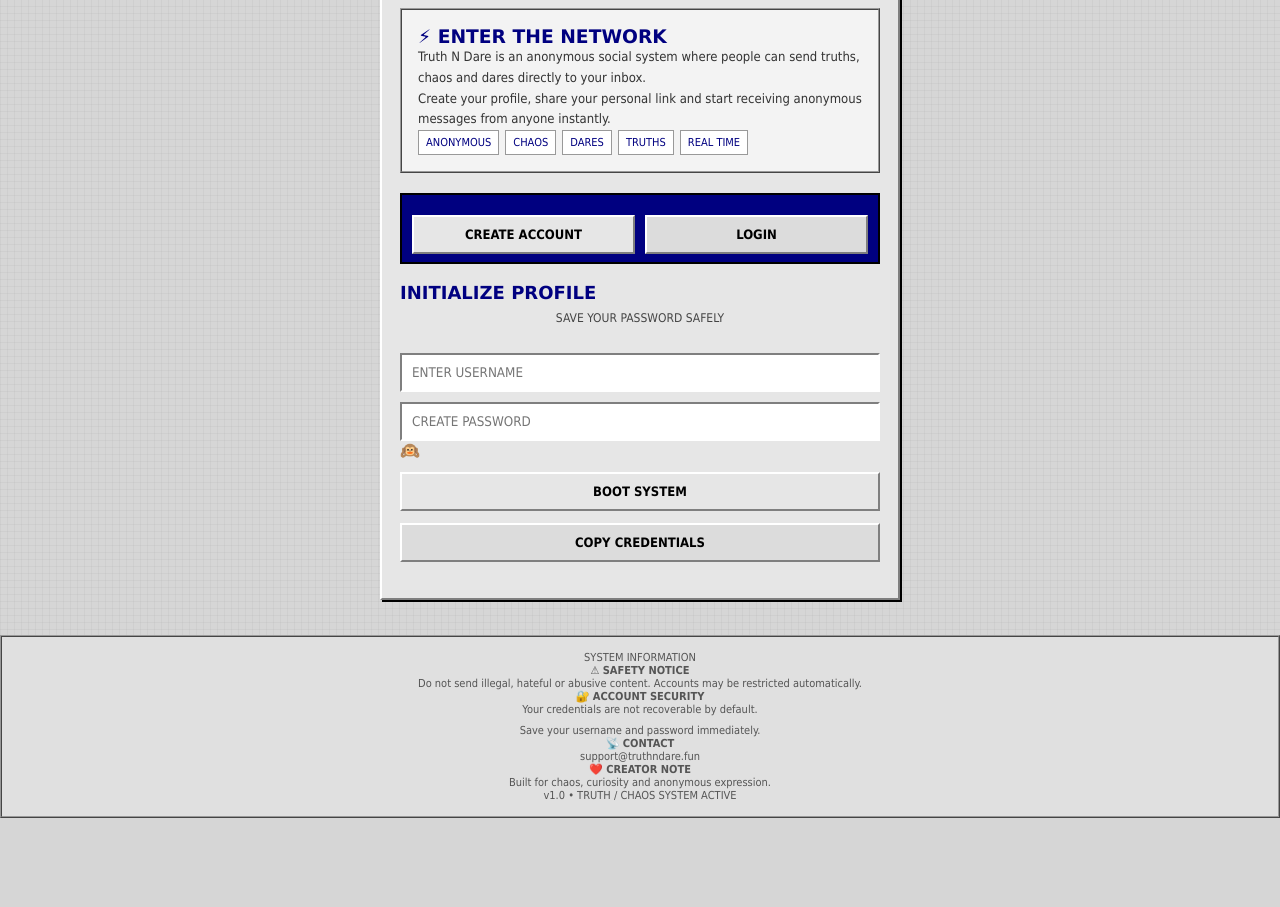
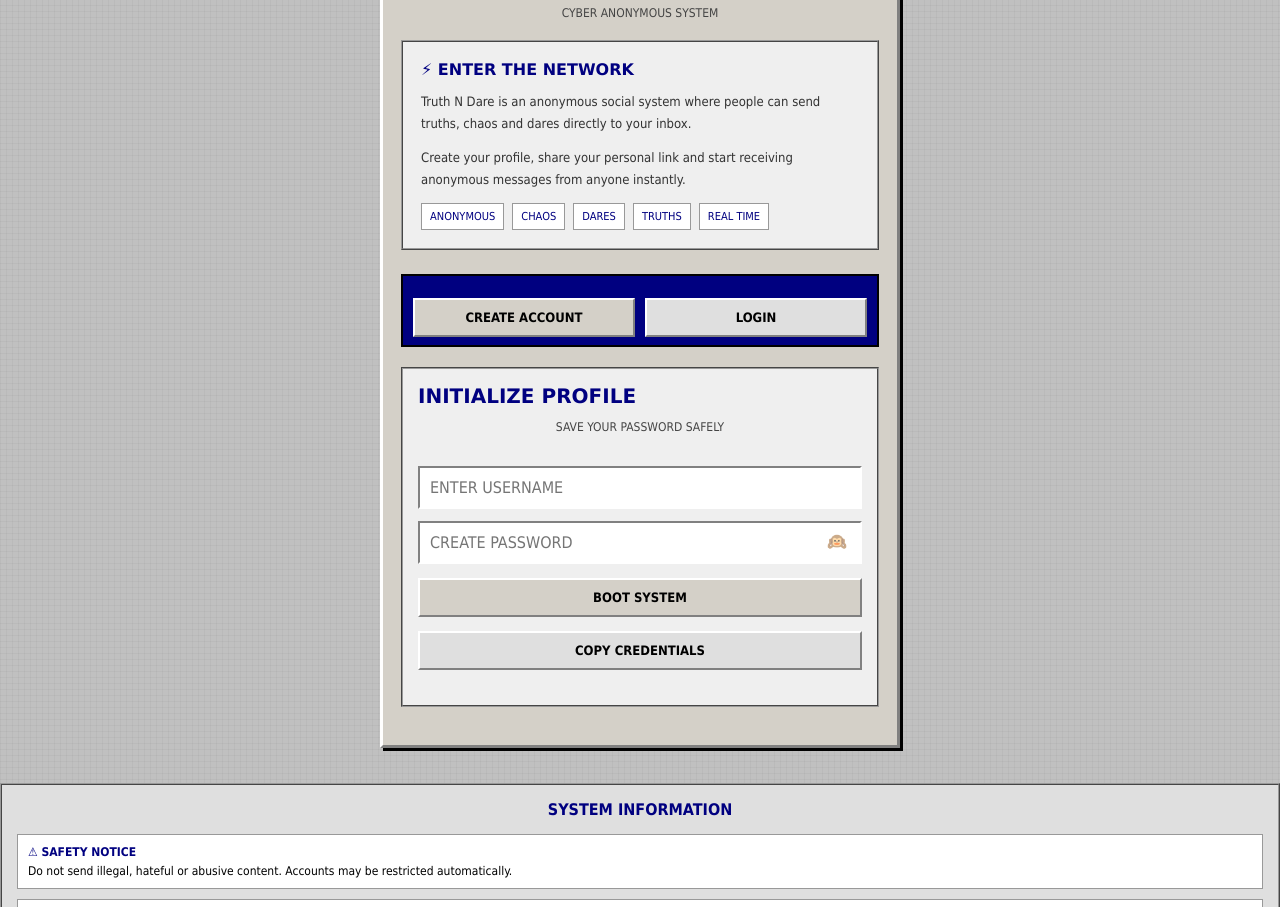
Before and after one commit to rayangithub1/truthndare.fun, a website: page truthndare.app/public/index.html in a window 1280 px wide. Shown: the part 169-1076 px from the top of the page. Before the commit the page ends 987 px from the top, so only its background shows below. Drawn offline with nearby package versions, Linux system fonts and the light colour scheme.

Commit message:
Refactor CSS for 90s internet style

```diff
--- a/truthndare.app/public/style.css
+++ b/truthndare.app/public/style.css
@@ -1,5 +1,5 @@
 /* =========================================================
-   CLASSIC EARLY INTERNET / YAHOO / WIN98 HYBRID (REFINED)
+   90s INTERNET / YAHOO / WINDOWS 98 STYLE
 ========================================================= */
 
 * {
@@ -8,147 +8,169 @@
   box-sizing: border-box;
 }
 
+input,
+textarea,
+select,
+button {
+  font-size: 16px;
+  -webkit-appearance: none;
+}
+
 :root {
-  --bg: #d6d6d6;
-  --panel: #e6e6e6;
-  --panel-dark: #7f7f7f;
+  --bg: #c0c0c0;
+  --panel: #d4d0c8;
+  --panel-dark: #808080;
   --panel-light: #ffffff;
 
-  --text: #000;
-  --muted: #444;
+  --text: #000000;
+  --muted: #444444;
 
   --blue: #000080;
   --link: #0000ee;
 
-  --green: #1a7f1a;
-  --orange: #c77700;
-  --red: #a30000;
+  --green: #008000;
+  --orange: #cc7a00;
+  --red: #990000;
 
   --ui: Tahoma, Verdana, Arial, sans-serif;
 }
 
 /* =========================================================
-   BODY (SOFTER OLD WEB FEEL)
+   BODY
 ========================================================= */
 
 body {
   min-height: 100vh;
+
+  background: #c0c0c0;
+
   font-family: var(--ui);
   color: var(--text);
 
-  background: var(--bg);
+  overflow-x: hidden;
 
-  /* subtle old CRT-ish noise grid */
   background-image:
-    linear-gradient(rgba(0,0,0,0.03) 1px, transparent 1px),
-    linear-gradient(90deg, rgba(0,0,0,0.03) 1px, transparent 1px);
-  background-size: 7px 7px;
+    linear-gradient(to right, rgba(0,0,0,0.03) 1px, transparent 1px),
+    linear-gradient(to bottom, rgba(0,0,0,0.03) 1px, transparent 1px);
+
+  background-size: 6px 6px;
 }
 
 /* =========================================================
-   CONTAINER (REAL WINDOW LOOK)
+   CONTAINER
 ========================================================= */
 
 .container {
   width: 92%;
   max-width: 520px;
+
   margin: 35px auto;
 
   background: var(--panel);
 
   padding: 18px;
 
-  border-top: 2px solid var(--panel-light);
-  border-left: 2px solid var(--panel-light);
-  border-right: 2px solid var(--panel-dark);
-  border-bottom: 2px solid var(--panel-dark);
+  border-top: 3px solid var(--panel-light);
+  border-left: 3px solid var(--panel-light);
+  border-right: 3px solid var(--panel-dark);
+  border-bottom: 3px solid var(--panel-dark);
 
-  box-shadow: 2px 2px 0 #000;
+  box-shadow: 3px 3px 0 #000;
+}
+
+.container.large {
+  max-width: 900px;
 }
 
 /* =========================================================
-   HEADINGS (OLD WEB STYLE CLEAN BLUE)
+   HEADINGS
 ========================================================= */
 
-h1, h2, h3 {
+h1,
+h2,
+h3 {
   font-family: Verdana, Arial, sans-serif;
   color: var(--blue);
+
+  margin-bottom: 12px;
 }
 
 h1 {
-  font-size: 26px;
-  padding-bottom: 6px;
+  font-size: 28px;
   border-bottom: 2px solid var(--blue);
+  padding-bottom: 8px;
 }
 
 h2 {
-  font-size: 18px;
-  margin-bottom: 8px;
+  font-size: 20px;
 }
 
 .subtitle {
+  text-align: center;
+  color: var(--muted);
   font-size: 12px;
-  color: var(--muted);
-  text-align: center;
-  margin-bottom: 18px;
+  margin-bottom: 20px;
 }
 
 /* =========================================================
-   INPUTS (CLASSIC FORM STYLE)
+   INPUTS
 ========================================================= */
 
 input,
 textarea,
 select {
   width: 100%;
-  margin-top: 10px;
+
+  margin-top: 12px;
   padding: 10px;
+
+  background: white;
+  color: black;
 
   font-family: var(--ui);
 
-  background: #fff;
-  color: #000;
-
-  border-top: 2px solid var(--panel-dark);
-  border-left: 2px solid var(--panel-dark);
-  border-right: 2px solid var(--panel-light);
-  border-bottom: 2px solid var(--panel-light);
+  border-top: 2px solid #808080;
+  border-left: 2px solid #808080;
+  border-right: 2px solid #ffffff;
+  border-bottom: 2px solid #ffffff;
 
   outline: none;
 }
 
 input:focus,
-textarea:focus {
+textarea:focus,
+select:focus {
   background: #fffff0;
 }
 
 /* =========================================================
-   BUTTONS (REAL CLICKABLE 90s FEEL)
+   BUTTONS
 ========================================================= */
 
 button {
   width: 100%;
-  margin-top: 12px;
+
+  margin-top: 14px;
   padding: 10px;
+
+  background: var(--panel);
+
+  color: black;
 
   font-family: Tahoma, sans-serif;
   font-size: 13px;
   font-weight: bold;
 
-  background: var(--panel);
-
-  color: #000;
+  cursor: pointer;
 
   border-top: 2px solid var(--panel-light);
   border-left: 2px solid var(--panel-light);
   border-right: 2px solid var(--panel-dark);
   border-bottom: 2px solid var(--panel-dark);
-
-  cursor: pointer;
 }
 
 button:hover {
-  background: #f0f0f0;
+  background: #e5e5e5;
 }
 
 button:active {
@@ -159,107 +181,16 @@
 }
 
 button.secondary {
-  background: #dcdcdc;
+  background: #dfdfdf;
 }
 
 button.danger {
-  background: #c00000;
-  color: #fff;
+  background: #b00000;
+  color: white;
 }
 
 /* =========================================================
-   NAV / HUD (OLD INTERNET HEADER BAR)
-========================================================= */
-
-.nav,
-.hud-bar {
-  display: flex;
-  justify-content: space-between;
-  align-items: center;
-
-  padding: 8px 10px;
-  margin-bottom: 18px;
-
-  background: var(--blue);
-  color: #fff;
-
-  border: 2px solid #000;
-
-  font-size: 12px;
-}
-
-.nav a {
-  color: yellow;
-  font-weight: bold;
-  text-decoration: underline;
-}
-
-/* =========================================================
-   HOME BUTTON (KEEP SIMPLE AND OLD SCHOOL)
-========================================================= */
-
-.home-btn {
-  position: fixed;
-  top: 10px;
-  left: 10px;
-
-  padding: 7px 10px;
-
-  background: var(--panel);
-
-  font-size: 12px;
-  font-weight: bold;
-  text-decoration: none;
-  color: #000;
-
-  border-top: 2px solid var(--panel-light);
-  border-left: 2px solid var(--panel-light);
-  border-right: 2px solid var(--panel-dark);
-  border-bottom: 2px solid var(--panel-dark);
-}
-
-/* =========================================================
-   INTRO BOX
-========================================================= */
-
-.intro-box {
-  padding: 16px;
-  margin-bottom: 20px;
-
-  background: #f3f3f3;
-
-  border: 2px ridge #999;
-}
-
-.intro-box p {
-  font-size: 13px;
-  line-height: 1.6;
-  color: #333;
-}
-
-/* =========================================================
-   TAGS (SIMPLE LABEL STYLE)
-========================================================= */
-
-.intro-tags {
-  display: flex;
-  flex-wrap: wrap;
-  gap: 6px;
-}
-
-.intro-tags span {
-  font-size: 11px;
-  padding: 5px 7px;
-
-  background: #fff;
-
-  border: 1px solid #999;
-
-  color: var(--blue);
-}
-
-/* =========================================================
-   MESSAGES (WEB FORUM STYLE CARDS)
+   MESSAGE SYSTEM
 ========================================================= */
 
 .inbox {
@@ -268,10 +199,16 @@
   gap: 10px;
 }
 
-.message {
+.message,
+.message-card {
+  margin-top: 10px;
+
+  background: #f3f3f3;
+
   padding: 12px;
 
-  background: #fff;
+  font-family: Arial, sans-serif;
+  color: black;
 
   border-top: 2px solid var(--panel-light);
   border-left: 2px solid var(--panel-light);
@@ -279,16 +216,28 @@
   border-bottom: 2px solid var(--panel-dark);
 }
 
-.message:hover {
-  background: #ffffe8;
+.message.truth,
+.message-card.truth {
+  border-left: 6px solid var(--green);
 }
 
-.message.truth { border-left: 5px solid var(--green); }
-.message.chaos { border-left: 5px solid var(--orange); }
-.message.dare { border-left: 5px solid var(--red); }
+.message.chaos,
+.message-card.chaos {
+  border-left: 6px solid var(--orange);
+}
+
+.message.dare,
+.message-card.dare {
+  border-left: 6px solid var(--red);
+}
+
+.message:hover,
+.message-card:hover {
+  background: #ffffdd;
+}
 
 /* =========================================================
-   CARD TEXT
+   CARD DETAILS
 ========================================================= */
 
 .card-title {
@@ -300,41 +249,292 @@
 .card-meta {
   font-size: 11px;
   color: #666;
+  margin-top: 6px;
+}
+
+.inbox-status {
+  font-size: 12px;
+  padding: 15px 0;
 }
 
 /* =========================================================
-   FOOTER (OLD WEB SIMPLE BLOCK)
+   CARD ACTIONS
+========================================================= */
+
+.card-actions {
+  display: flex;
+  gap: 8px;
+  margin-top: 10px;
+  flex-wrap: wrap;
+}
+
+.card-actions button {
+  flex: 1;
+  min-width: 120px;
+}
+
+/* =========================================================
+   COMPOSER
+========================================================= */
+
+.composer {
+  background: #efefef;
+
+  border: 2px groove #999;
+
+  padding: 15px;
+}
+
+/* =========================================================
+   NAVIGATION BAR
+========================================================= */
+
+.nav {
+  display: flex;
+  justify-content: space-between;
+  align-items: center;
+
+  padding: 8px 10px;
+  margin-bottom: 20px;
+
+  background: var(--blue);
+  color: white;
+
+  border: 2px solid black;
+}
+
+.nav a {
+  color: yellow;
+  text-decoration: underline;
+  font-weight: bold;
+}
+
+/* =========================================================
+   HOME BUTTON
+========================================================= */
+
+.home-btn {
+  position: fixed;
+  top: 12px;
+  left: 12px;
+
+  padding: 8px 10px;
+
+  background: var(--panel);
+
+  color: black;
+  text-decoration: none;
+
+  font-family: Tahoma, sans-serif;
+  font-size: 12px;
+  font-weight: bold;
+
+  border-top: 2px solid var(--panel-light);
+  border-left: 2px solid var(--panel-light);
+  border-right: 2px solid var(--panel-dark);
+  border-bottom: 2px solid var(--panel-dark);
+
+  z-index: 999;
+}
+
+.home-btn:hover {
+  background: #e4e4e4;
+}
+
+/* =========================================================
+   FOOTER
 ========================================================= */
 
 .system-footer {
-  margin-top: 25px;
-  padding: 14px;
+  margin-top: 30px;
 
-  background: #e0e0e0;
+  padding: 15px;
+
+  background: #dfdfdf;
 
   border: 2px ridge #999;
+}
+
+.footer-header {
+  text-align: center;
+
+  font-weight: bold;
+  color: var(--blue);
+
+  margin-bottom: 15px;
+}
+
+.footer-grid {
+  display: grid;
+  gap: 10px;
+}
+
+.footer-box {
+  background: white;
+
+  border: 1px solid #999;
+
+  padding: 10px;
+
+  font-size: 12px;
+}
+
+.footer-box h4 {
+  color: var(--blue);
+  margin-bottom: 5px;
+}
+
+.footer-signature {
+  margin-top: 12px;
 
   text-align: center;
+
   font-size: 11px;
-  color: #555;
+  color: #666;
 }
 
 /* =========================================================
-   MOBILE CLEANUP
+   HUD BAR
+========================================================= */
+
+.hud-bar {
+  display: flex;
+  justify-content: space-between;
+  align-items: center;
+
+  margin: 10px 0 20px;
+
+  padding: 8px 10px;
+
+  background: var(--blue);
+  color: white;
+
+  border: 2px solid black;
+}
+
+.hud-item {
+  font-size: 12px;
+  font-weight: bold;
+}
+
+/* =========================================================
+   PASSWORD FIELD
+========================================================= */
+
+.password-box {
+  position: relative;
+  width: 100%;
+}
+
+.password-box input {
+  padding-right: 50px;
+}
+
+.eye-btn {
+  position: absolute;
+
+  top: 57%;
+  right: 15px;
+
+  transform: translateY(-50%);
+
+  cursor: pointer;
+
+  font-size: 16px;
+
+  opacity: 0.7;
+}
+
+.eye-btn:hover {
+  opacity: 1;
+}
+
+/* =========================================================
+   INTRO BOX
+========================================================= */
+
+.intro-box {
+  margin-bottom: 24px;
+
+  padding: 18px;
+
+  background: #efefef;
+
+  border: 2px ridge #999;
+}
+
+.intro-box h3 {
+  margin-bottom: 12px;
+
+  color: var(--blue);
+
+  font-size: 16px;
+}
+
+.intro-box p {
+  font-size: 13px;
+  line-height: 1.7;
+
+  color: #333;
+
+  margin-bottom: 12px;
+}
+
+.intro-tags {
+  display: flex;
+  flex-wrap: wrap;
+  gap: 8px;
+}
+
+.intro-tags span {
+  padding: 6px 8px;
+
+  background: white;
+
+  border: 1px solid #999;
+
+  font-size: 11px;
+
+  color: #000080;
+}
+
+/* =========================================================
+   MOBILE
 ========================================================= */
 
 @media (max-width: 600px) {
+
+  body {
+    padding: 10px;
+  }
+
   .container {
     width: 100%;
-    margin: 20px 0;
+    max-width: 100%;
+
+    margin: 30px 0 20px;
+
     padding: 14px;
   }
 
   h1 {
-    font-size: 20px;
+    font-size: 22px;
+  }
+
+  h2 {
+    font-size: 18px;
   }
 
   button {
     font-size: 12px;
   }
+
+  .card-actions {
+    flex-direction: column;
+  }
+
+  .home-btn {
+    top: 8px;
+    left: 8px;
+  }
 }
```
